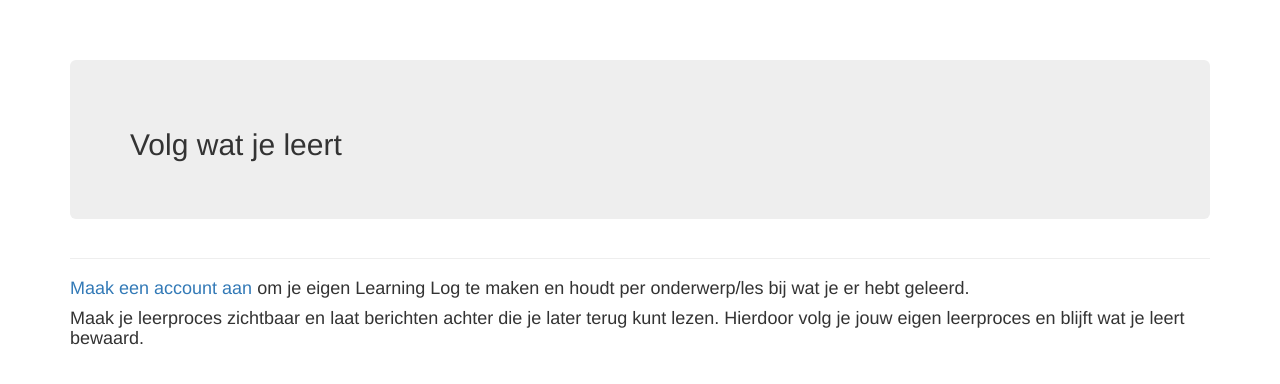
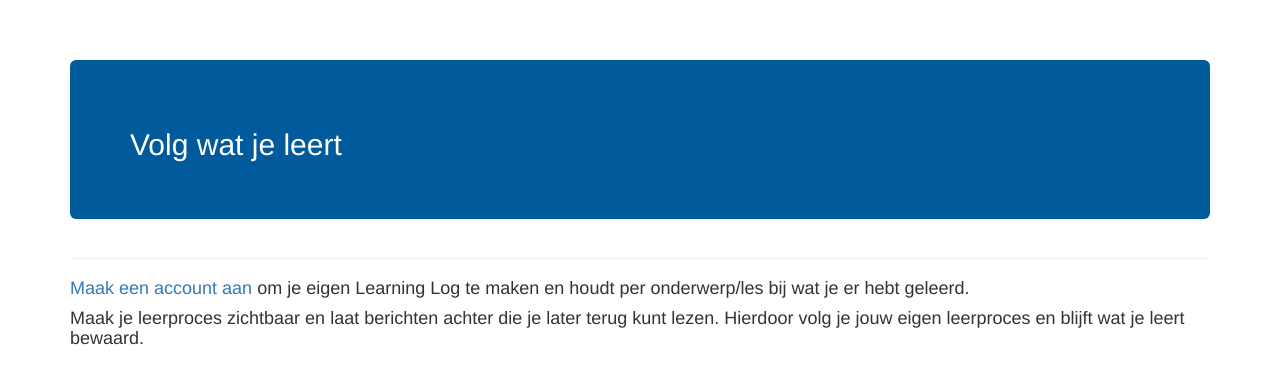
Before and after one commit to svdr555/learning_log, a Django app: page / in a window 1280 px wide. Shown: the part 51-435 px from the top of the page. Run offline with Django 5.2, Linux system fonts and the light colour scheme; some libraries are stand-ins or nearby versions.

Commit message:
Blauwe achtergrond toegevoegd

```diff
--- a/learning_logs/templates/learning_logs/index.html
+++ b/learning_logs/templates/learning_logs/index.html
@@ -1,7 +1,7 @@
 {% extends "learning_logs/base.html" %}
 
 {% block header %}
-  <div class="jumbotron">
+  <div class="jumbotron" style="background-color: #005A9C; color: white;">
     <h2>Volg wat je leert</h2>
   </div>
 {% endblock header %}
```
